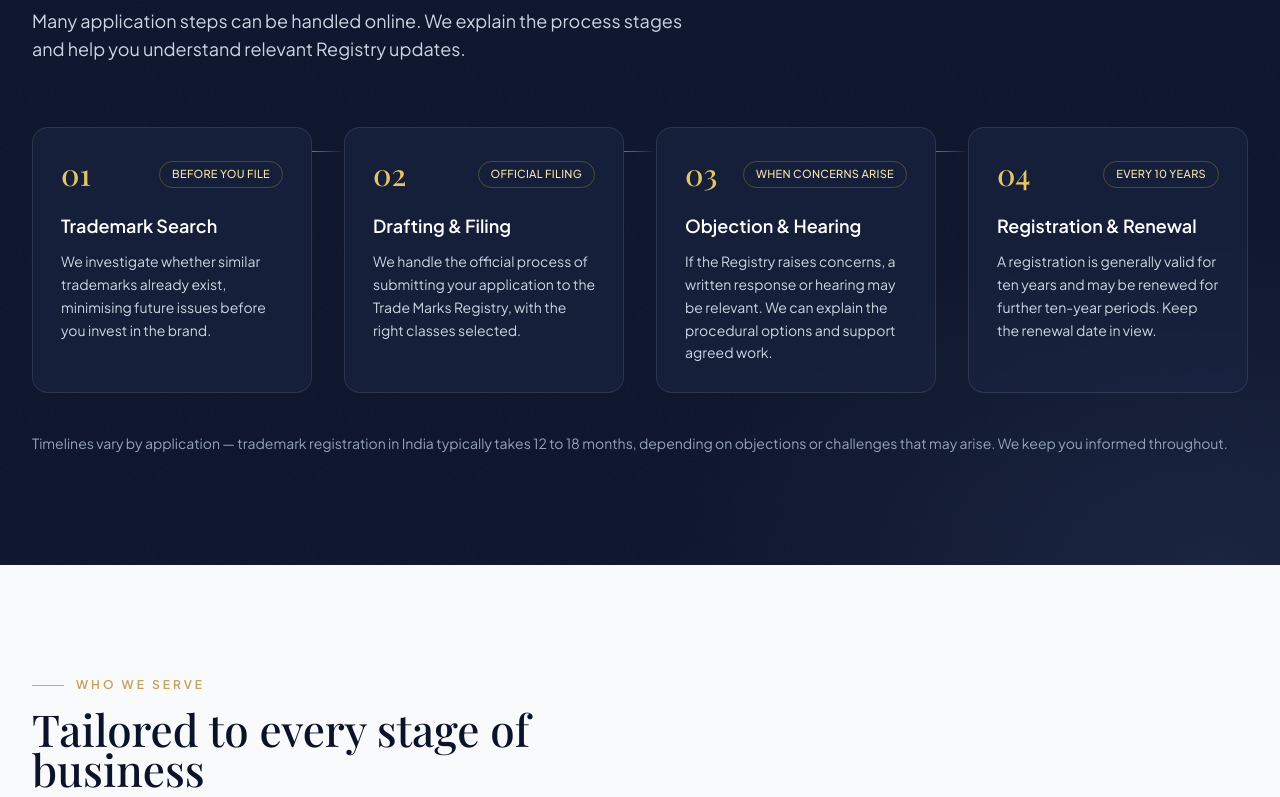
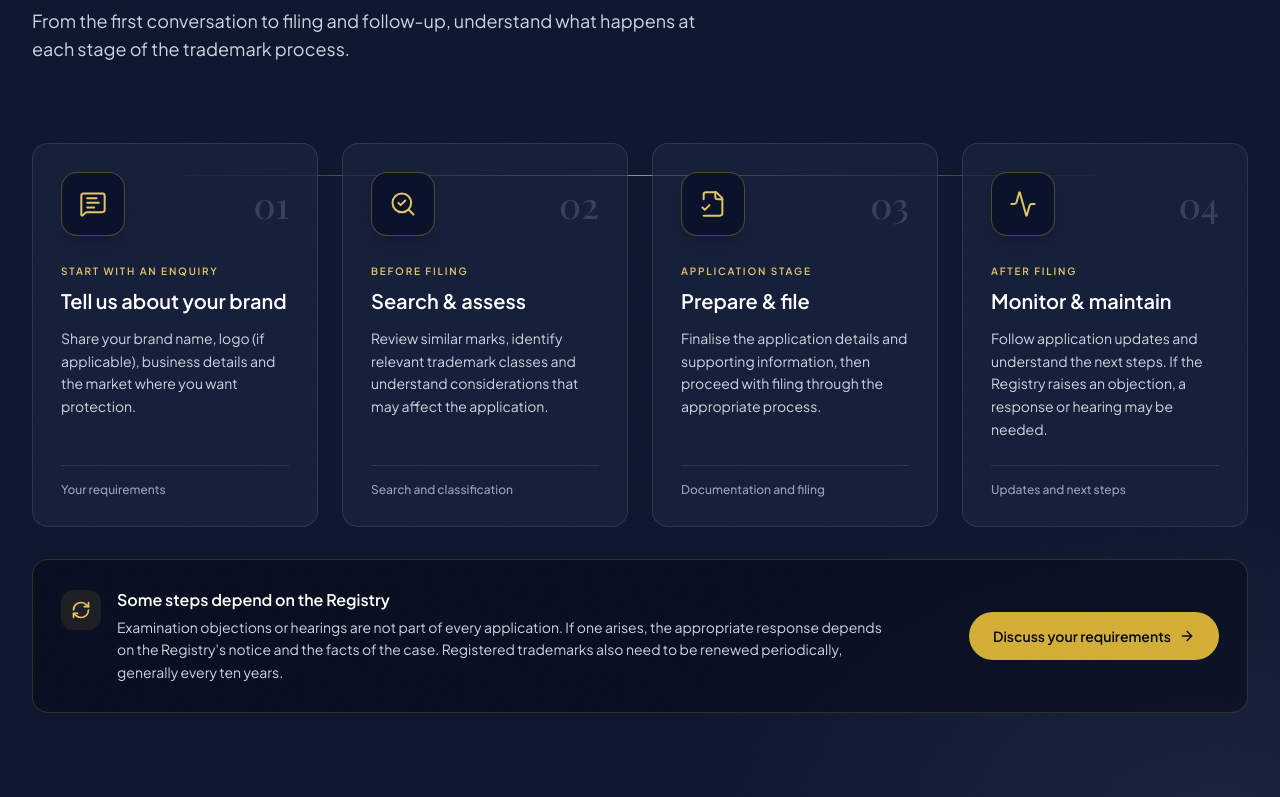
Before and after one commit to the-tech-makers/bharatmarks-website-redesign, a Next.js app in the folder frontend/: page /bharat-marks/ in a window 1280 px wide. Shown: the part 3303-4100 px from the top of the page. Built offline with nearby package versions, Linux system fonts and the light colour scheme; a web font is replaced by a local one.

Commit message:
Redesign homepage trademark process journey

```diff
--- a/frontend/src/components/home/Process.tsx
+++ b/frontend/src/components/home/Process.tsx
@@ -1,30 +1,46 @@
+import {
+  MessageSquareText,
+  SearchCheck,
+  FileCheck2,
+  Activity,
+  ArrowRight,
+  RefreshCw,
+} from "lucide-react";
 import SectionHeading from "@/components/base/SectionHeading";
 import Reveal from "@/components/base/Reveal";
 
 const steps = [
   {
     num: "01",
-    title: "Trademark Search",
-    chip: "Before you file",
-    text: "We investigate whether similar trademarks already exist, minimising future issues before you invest in the brand.",
+    title: "Tell us about your brand",
+    label: "Start with an enquiry",
+    text: "Share your brand name, logo (if applicable), business details and the market where you want protection.",
+    detail: "Your requirements",
+    icon: MessageSquareText,
   },
   {
     num: "02",
-    title: "Drafting & Filing",
-    chip: "Official filing",
-    text: "We handle the official process of submitting your application to the Trade Marks Registry, with the right classes selected.",
+    title: "Search & assess",
+    label: "Before filing",
+    text: "Review similar marks, identify relevant trademark classes and understand considerations that may affect the application.",
+    detail: "Search and classification",
+    icon: SearchCheck,
   },
   {
     num: "03",
-    title: "Objection & Hearing",
-    chip: "When concerns arise",
-    text: "If the Registry raises concerns, a written response or hearing may be relevant. We can explain the procedural options and support agreed work.",
+    title: "Prepare & file",
+    label: "Application stage",
+    text: "Finalise the application details and supporting information, then proceed with filing through the appropriate process.",
+    detail: "Documentation and filing",
+    icon: FileCheck2,
   },
   {
     num: "04",
-    title: "Registration & Renewal",
-    chip: "Every 10 years",
-    text: "A registration is generally valid for ten years and may be renewed for further ten-year periods. Keep the renewal date in view.",
+    title: "Monitor & maintain",
+    label: "After filing",
+    text: "Follow application updates and understand the next steps. If the Registry raises an objection, a response or hearing may be needed.",
+    detail: "Updates and next steps",
+    icon: Activity,
   },
 ];
 
@@ -43,42 +59,65 @@ const Process = () => (
         <SectionHeading
           dark
           eyebrow="How It Works"
-          title="A clear path from idea to registered trademark"
-          description="Many application steps can be handled online. We explain the process stages and help you understand relevant Registry updates."
+          title="A clearer journey to protecting your brand"
+          description="From the first conversation to filing and follow-up, understand what happens at each stage of the trademark process."
         />
       </Reveal>
 
-      <ol className="mt-16 grid gap-10 sm:grid-cols-2 lg:grid-cols-4 lg:gap-8">
-        {steps.map((step, i) => (
-          <Reveal key={step.num} delay={i * 0.09} className="h-full">
-            <li data-testid={`process-step-${i + 1}`} className="relative h-full">
-              {i < steps.length - 1 && (
+      <ol className="relative mt-14 grid gap-5 sm:grid-cols-2 lg:mt-20 lg:grid-cols-4 lg:gap-6">
         <span
-                  className="absolute left-full top-6 hidden h-px w-8 bg-gradient-to-r from-gold-500/60 to-transparent lg:block"
+          className="absolute left-[12.5%] right-[12.5%] top-8 hidden h-px bg-gradient-to-r from-gold-500/10 via-gold-400/70 to-gold-500/10 lg:block"
           aria-hidden="true"
         />
-              )}
-              <div className="flex h-full flex-col rounded-2xl border border-white/10 bg-navy-700/60 p-7 backdrop-blur-sm transition-colors duration-300 hover:border-gold-500/40">
-                <div className="flex items-center justify-between">
-                  <span className="font-display text-3xl text-gold-400">{step.num}</span>
-                  <span className="rounded-full border border-gold-500/30 px-3 py-1 text-[11px] font-medium uppercase tracking-wide text-gold-300">
-                    {step.chip}
+        {steps.map((step, i) => {
+          const Icon = step.icon;
+          return (
+            <Reveal key={step.num} delay={i * 0.08} className="h-full">
+              <li data-testid={`process-step-${i + 1}`} className="relative h-full">
+                <div className="flex h-full flex-col rounded-2xl border border-white/10 bg-navy-700/65 p-6 transition-all duration-300 hover:-translate-y-1 hover:border-gold-500/40 hover:bg-navy-700/90 sm:p-7">
+                  <div className="relative z-10 flex items-center justify-between">
+                    <span className="flex h-16 w-16 items-center justify-center rounded-2xl border border-gold-500/35 bg-navy-800 text-gold-400 shadow-lg shadow-navy-950/20">
+                      <Icon className="h-7 w-7" strokeWidth={1.7} aria-hidden="true" />
                     </span>
+                    <span className="font-display text-4xl text-white/15">{step.num}</span>
                   </div>
-                <h3 className="mt-5 text-lg font-semibold text-white">{step.title}</h3>
-                <p className="mt-2.5 text-sm leading-relaxed text-slate-300">{step.text}</p>
+                  <p className="mt-7 text-[10px] font-semibold uppercase tracking-[0.18em] text-gold-400">{step.label}</p>
+                  <h3 className="mt-2 text-xl font-semibold leading-snug text-white">{step.title}</h3>
+                  <p className="mt-3 flex-1 text-sm leading-relaxed text-slate-300">{step.text}</p>
+                  <div className="mt-6 border-t border-white/10 pt-4 text-xs font-medium text-slate-400">
+                    {step.detail}
+                  </div>
                 </div>
               </li>
             </Reveal>
-        ))}
+          );
+        })}
       </ol>
 
-      <Reveal delay={0.2}>
-        <p className="mt-10 text-sm text-slate-400">
-          Timelines vary by application — trademark registration in India typically takes 12 to 18
-          months, depending on objections or challenges that may arise. We keep you informed
-          throughout.
+      <Reveal delay={0.18}>
+        <div className="mt-8 grid gap-5 rounded-2xl border border-gold-500/20 bg-navy-900/55 p-6 sm:grid-cols-[1fr_auto] sm:items-center sm:p-7">
+          <div className="flex gap-4">
+            <span className="mt-0.5 flex h-10 w-10 shrink-0 items-center justify-center rounded-xl bg-gold-500/10 text-gold-400">
+              <RefreshCw className="h-5 w-5" aria-hidden="true" />
+            </span>
+            <div>
+              <h3 className="font-semibold text-white">Some steps depend on the Registry</h3>
+              <p className="mt-1 max-w-3xl text-sm leading-relaxed text-slate-300">
+                Examination objections or hearings are not part of every application. If one arises, the appropriate response depends on the Registry&apos;s notice and the facts of the case. Registered trademarks also need to be renewed periodically, generally every ten years.
               </p>
+            </div>
+          </div>
+          <a
+            href="https://wa.me/919872236665?text=Hello%2C%20I%27d%20like%20to%20discuss%20my%20trademark%20requirements."
+            target="_blank"
+            rel="noopener noreferrer"
+            data-testid="process-enquiry-link"
+            className="group inline-flex min-h-12 items-center justify-center gap-2 whitespace-nowrap rounded-full bg-gold-500 px-6 py-3 text-sm font-semibold text-navy-900 transition-colors duration-300 hover:bg-gold-400"
+          >
+            Discuss your requirements
+            <ArrowRight className="h-4 w-4 transition-transform duration-300 group-hover:translate-x-1" aria-hidden="true" />
+          </a>
+        </div>
       </Reveal>
     </div>
   </section>
```
Lines whose indentation alone changed are shown as unchanged.
